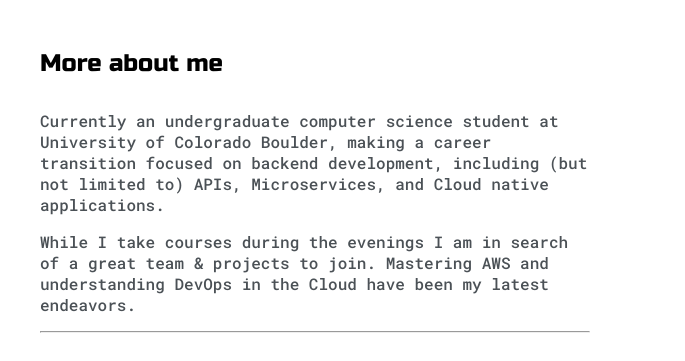
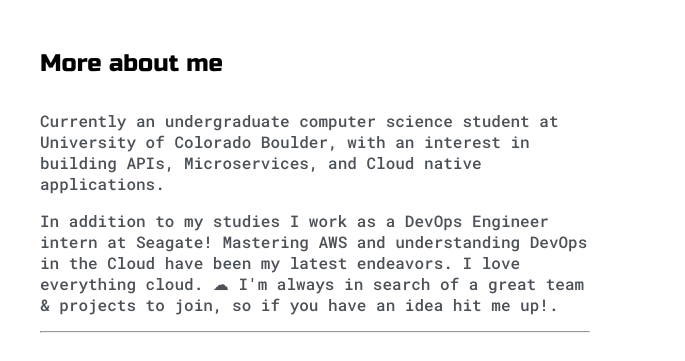
Before and after one commit to crhidrogo/crhidrogo.github.io, a plain HTML site: page index.html in a window 1280 px wide. Shown: the part 714-1075 px from the top of the page, 0-685 px from the left. Drawn offline with Linux system fonts and the light colour scheme.

Commit message:
add employment information

```diff
--- a/index.html
+++ b/index.html
@@ -79,9 +79,9 @@
 				<div class="about-me">
 					<h4>More about me</h4>
 
-					<p>Currently an undergraduate computer science student at University of Colorado Boulder, making a career transition focused on backend development, including (but not limited to) APIs, Microservices, and Cloud native applications.</p>
+					<p>Currently an undergraduate computer science student at University of Colorado Boulder, with an interest in building APIs, Microservices, and Cloud native applications.</p>
 
-					<p>While I take courses during the evenings I am in search of a great team & projects to join. Mastering AWS and understanding DevOps in the Cloud have been my latest endeavors.</p>
+					<p>In addition to my studies I work as a DevOps Engineer intern at Seagate! Mastering AWS and understanding DevOps in the Cloud have been my latest endeavors. I love everything cloud. &#9729; I'm always in search of a great team & projects to join, so if you have an idea hit me up!.</p>
 
 
 					<hr>
```
